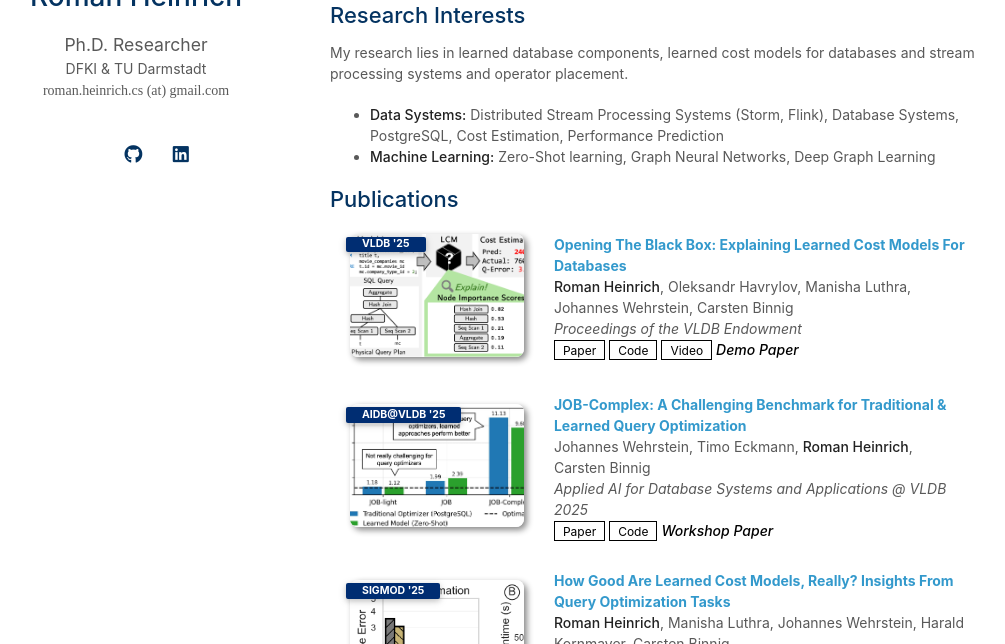
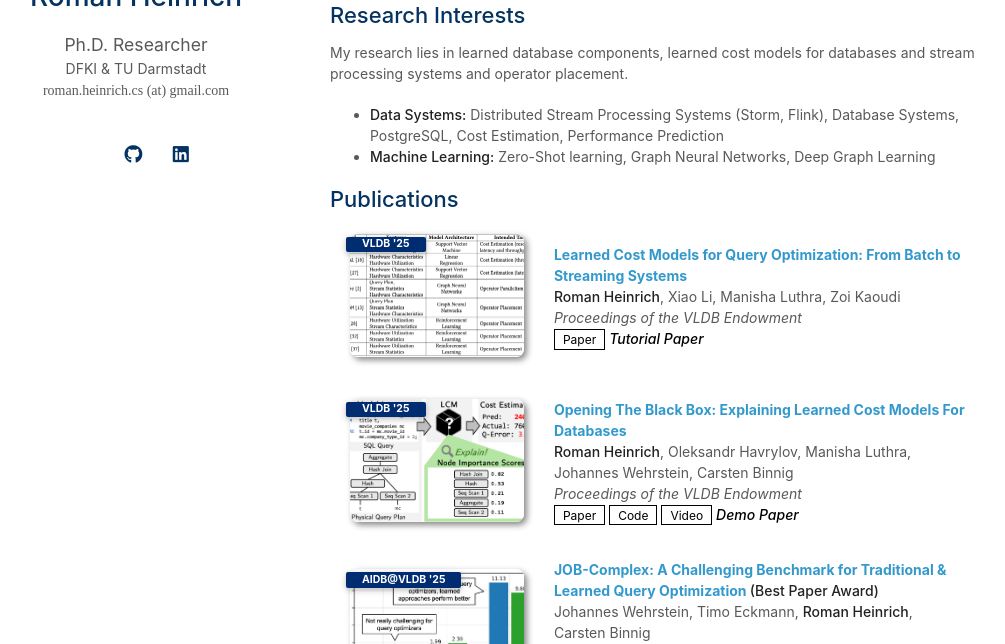
Before and after one commit to RoHei/rohei.github.io, a Jekyll site: the page built from index.md, in a window 1280 px wide and 900 px high, cut to the strip 256-900 px from the top of the window. Shown: the whole strip, without its empty margins (140-1145 px from the left). Built offline with Jekyll 4.4.1, drawn with Linux system fonts in a browser that asks for light colours; nearby versions of some CDN libraries; a style sheet for code colours, icons or effects is not loaded; our own code applies the rules of GitHub Pages for plain Markdown files.

Commit message:
update pub

```diff
--- a/_data/publications.yml
+++ b/_data/publications.yml
@@ -1,4 +1,12 @@
 main:
+  - title: "Learned Cost Models for Query Optimization: From Batch to Streaming Systems"
+    authors: <strong>Roman Heinrich</strong>, Xiao Li, Manisha Luthra, Zoi Kaoudi
+    conference_short: VLDB '25
+    conference: Proceedings of the VLDB Endowment
+    pdf: https://www.vldb.org/pvldb/vol18/p5482-li.pdf
+    image: ./assets/img/lcm_tutorial.png
+    notes: Tutorial Paper
+
   - title: "Opening The Black Box: Explaining Learned Cost Models For Databases"
     authors: <strong>Roman Heinrich</strong>, Oleksandr Havrylov, Manisha Luthra, Johannes Wehrstein, Carsten Binnig
     conference_short: VLDB '25
@@ -9,7 +17,7 @@ main:
     notes: Demo Paper
     video: https://youtu.be/CvF0udNDGHE
 
-  - title: "JOB-Complex: A Challenging Benchmark for Traditional & Learned Query Optimization"
+  - title: "JOB-Complex: A Challenging Benchmark for Traditional & Learned Query Optimization <strong>(Best Paper Award)</strong>"
     authors: Johannes Wehrstein, Timo Eckmann, <strong>Roman Heinrich</strong>, Carsten Binnig
     conference_short: AIDB@VLDB '25
     conference: Applied AI for Database Systems and Applications @ VLDB 2025
```
Also changed, not shown: assets/img/lcm_tutorial.png (added).
